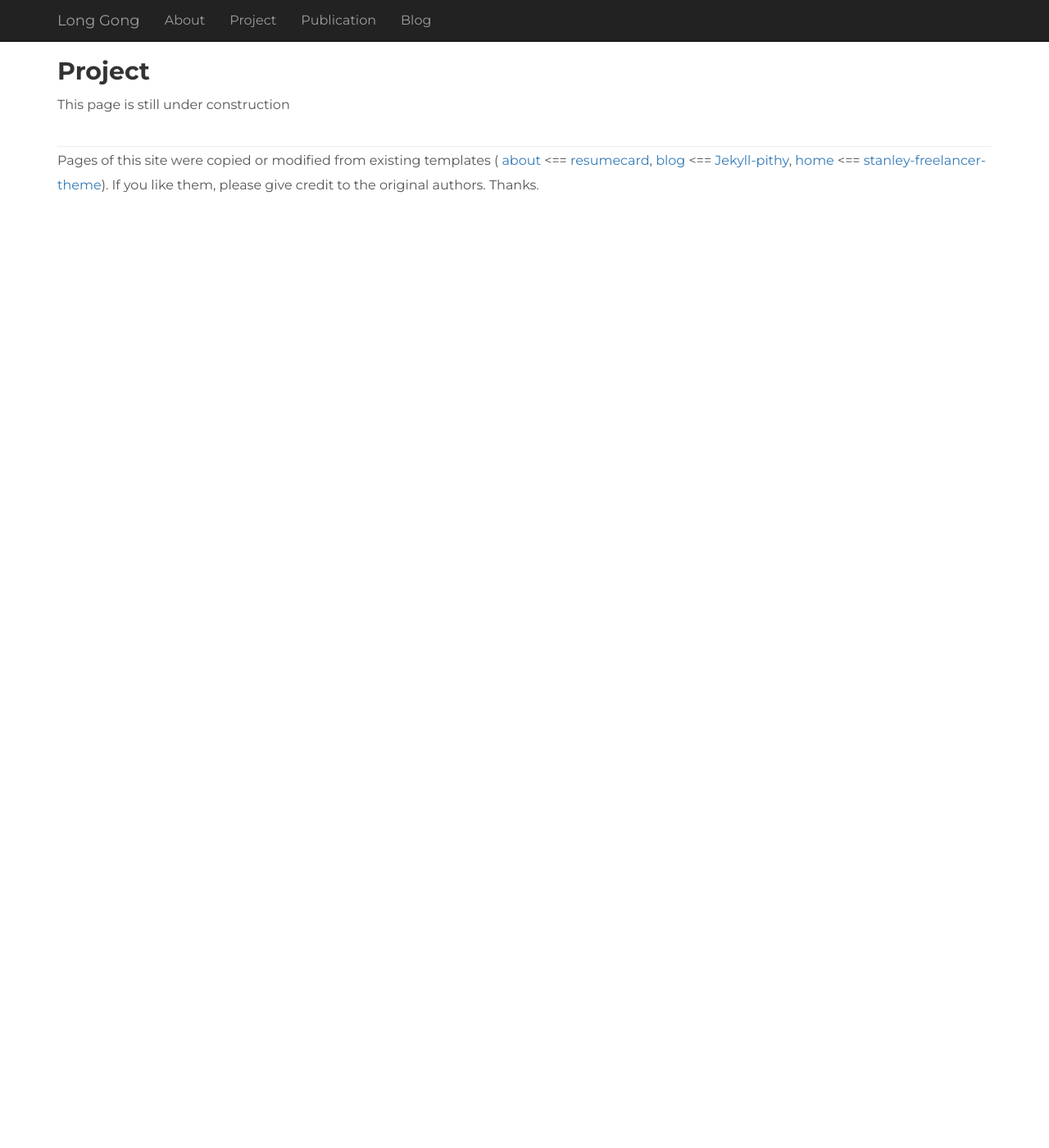
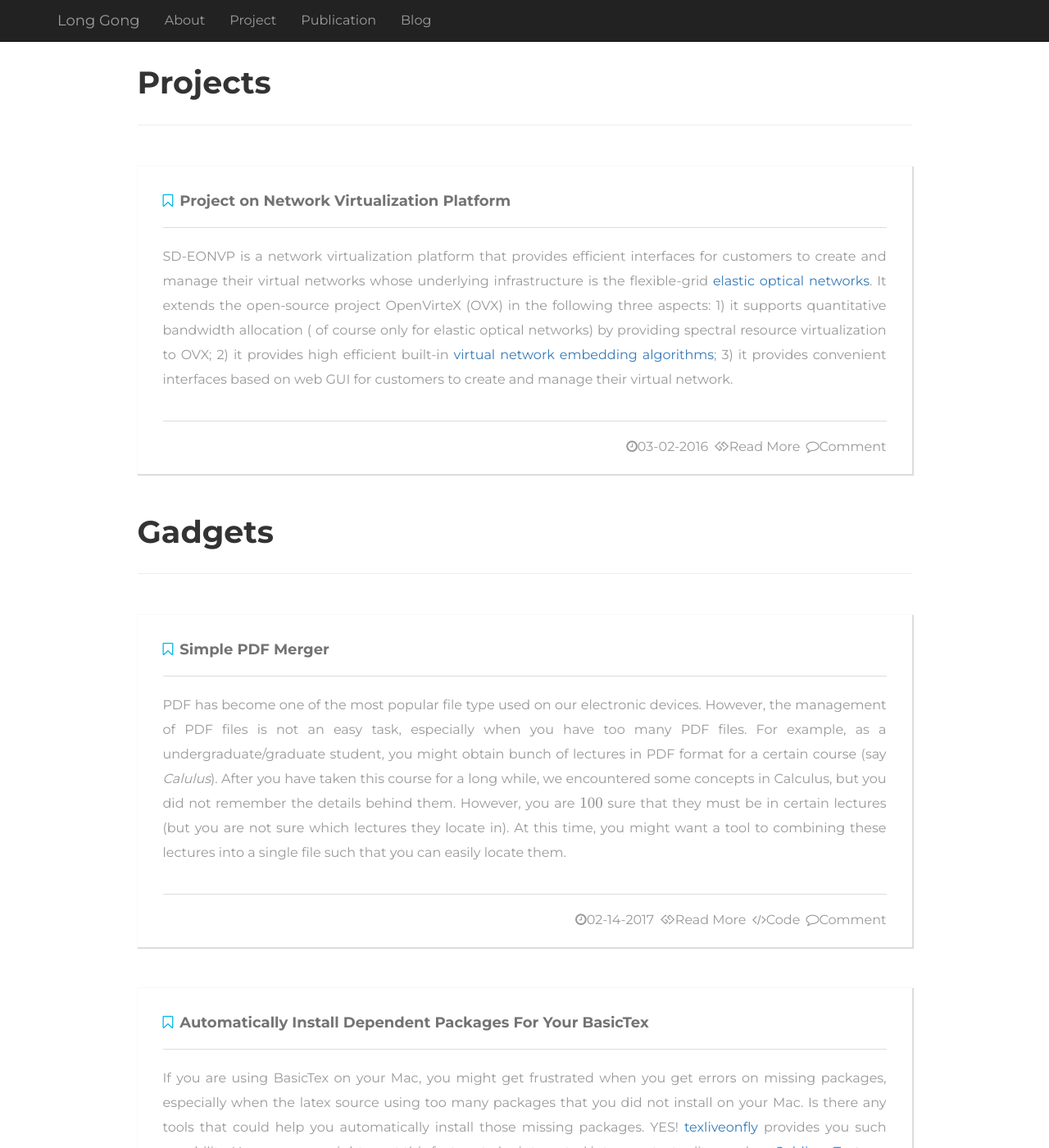
Before and after one commit to lgong30/lgong30.github.io, a Jekyll site: the page built from _pages/02_project.md, in a window 1280 px wide and 1400 px high. Shown: the whole window at 82% size. Built offline with Jekyll 4.4.1, drawn with Linux system fonts in a browser that asks for light colours; formulas are drawn with MathJax 3; comment, search, counter and statistics services are not loaded; some of the changed text lies outside the part shown.

Commit message:
add projects.html

```diff
--- a/_config.yml
+++ b/_config.yml
@@ -23,7 +23,7 @@ email: gonglong.gatech@gmail.com
 description: > # this means to ignore newlines until "baseurl:"
   First play with Jekyll.
 baseurl: "" # the subpath of your site, e.g. /blog
-url: "https://lgong30.github.io"
+url: "https://lgong30.github.io/"
 # "http://localhost:8089" # the base hostname & protocol for your site, e.g. http://example.com
 twitter_username: lgong30
 github_username:  lgong30
@@ -65,6 +65,7 @@ author:
   full_name: Long Gong
   email: gonglong.gatech@gmail.com
   url: http://cc.gatech.edu/~lgong30
+  github: https://github.com/lgong30
 
 education:
   - edu3:
--- /dev/null
+++ b/_includes/projects.html
@@ -0,0 +1,29 @@
+<!-- 列表展示 -->
+<div class="panel panel-pithy posts">
+    <div class="panel-heading">
+        <h2 class="title">
+            <a href="{{ post.url | prepend: site.baseurl}}"><i class="fa fa-bookmark-o"></i>{{post.title}}</a>
+        </h2>
+    </div>
+    <div class="panel-body excerpt">
+        {% if post.excerpt.size > 32 %}
+        {{ post.excerpt }}
+        {% else %}
+        {{ post.content | strip_html | strip_newlines | truncate: 160 }}
+        {% endif %}
+    </div>
+    <div class="panel-footer operate">
+        <div class="pull-right">
+            <span class="time"><i class="fa fa-clock-o"></i>{{ post.date | date: "%m-%d-%Y"}}</span>
+            <a class="read" href="{{ post.url | prepend: site.baseurl }}#post-content"><i
+                    class="fa fa-gg"></i>Read More</a>
+            {% if post.code %}
+            <a class="read" href="{{ post.code | prepend: site.author.github }}"><i
+                    class="fa fa-code" aria-hidden="true"></i>Code</a>
+            {% endif %}
+            <a class="comment" href="{{ post.url | prepend: site.baseurl }}#post-comment"><i
+                    class="fa fa-comment-o"></i>Comment</a>
+        </div>
+        <div class="clearfix"></div>
+    </div>
+</div>
--- a/_pages/02_project.md
+++ b/_pages/02_project.md
@@ -1,7 +1,25 @@
 ---
-layout: page
+layout: default
 title: Project
 permalink: /project/
 ---
 
-This page is still under construction
+{% assign projKeys = "projects, gadgets" | split: ", " %}
+
+<div class="row">
+    {% for pk in projKeys %}
+        {% assign pkh = pk %}
+        <div class="col-md-10 col-md-offset-1">
+        <h1>{{ pkh | capitalize }}</h1>
+        <hr/>
+            {% if pk == "projects" %}
+            {% assign posts = site.categories.projects %}
+            {% else %}
+            {% assign posts = site.categories.gadgets %}
+            {% endif %}
+            {% for post in posts %}
+            {% include projects.html %}
+            {% endfor %}
+        </div>
+    {% endfor %}
+</div>
--- /dev/null
+++ b/_posts/2017-02-08-texliveonthefly.md
@@ -0,0 +1,26 @@
+---
+layout: post
+title: Automatically Install Dependent Packages For Your BasicTex
+categories: [gadgets]
+tags: [programming, LaTeX]
+code: /TexliveOnTheFly
+---
+
+If you are using BasicTex on your Mac, you might get frustrated when you get errors on missing packages, especially when the latex source using too many packages that you did not install on your Mac. Is there any tools that could help you automatically install those missing packages. YES! [texliveonfly](https://www.ctan.org/pkg/texliveonfly?lang=en) provides you such capability. However, you might want this feature to be integrated into your text editor such as [Sublime Text](https://www.sublimetext.com).
+
+In this post, we help you design a sublime text plugin for supporting `texliveonfly`.
+
+
+Usage
+-----
+Press `cmd+shift+f` (unfortunately, current version needs you start your sublime text with the privilege of a superuser, in the future, we will try to figure out how to avoid this)
+
+Installation
+------------
+`git clone https://github.com/lgong30/TexliveOnTheFly ~/Library/Application\ Support/Sublime\ Text\ 3/Packages/TexliveOnTheFly`
+
+
+TODO
+----
++ Provide customization feature
++ Avoid the requirement for super user privilege
--- /dev/null
+++ b/_posts/2017-02-14-PyPDF2-Based-PDF-Merger.md
@@ -0,0 +1,38 @@
+---
+layout: post
+title: Simple PDF Merger
+categories: [gadgets]
+tags: [programming, gui]
+code: /pdfMerge
+---
+
+PDF has become one of the most popular file type used on our electronic devices.
+However, the management of PDF files is not an easy task, especially when you have too many PDF files. For example,
+as a undergraduate/graduate student, you might obtain bunch of lectures in PDF format for a certain course (say _Calulus_). After you have taken this course for a long while, we encountered some concepts in Calculus, but you did not remember the details behind them. However, you are $100%$ sure that they must be in certain lectures (but you are not sure which lectures they locate in). At this time, you might want a tool to combining these lectures into a single file such that you can easily locate them.
+
+
+In this post, we introduce a simple tool that can provide you a user-friendly GUI to combine multiple PDF files into a single one.
+
+
+Dependencies
+------------
++ PyPDF2
++ Tkinter
+
+**Remarks**: In the future, to support _drag and drop_, we might switch to Java.
+
+
+Usage
+-----
++ Clone from Github: `git clone -b gui https://github.com/lgong30/pdfMerge`
++ Go to the repository: `cd pdfMerge`
++ Install dependencies: `pip install -r requirements.txt` (Note that, if you get _permission denied_ errors, please add a `sudo` before `pip`)
++ Give the python script the permission to execute: `sudo chmod +x window.py`
++ Run: `./window.py`
+
+
+TODO
+----
+- Add per-file bookmarks while merging
+- Improve the "look" of this application
+- Add the support for drag-and-drop
```
